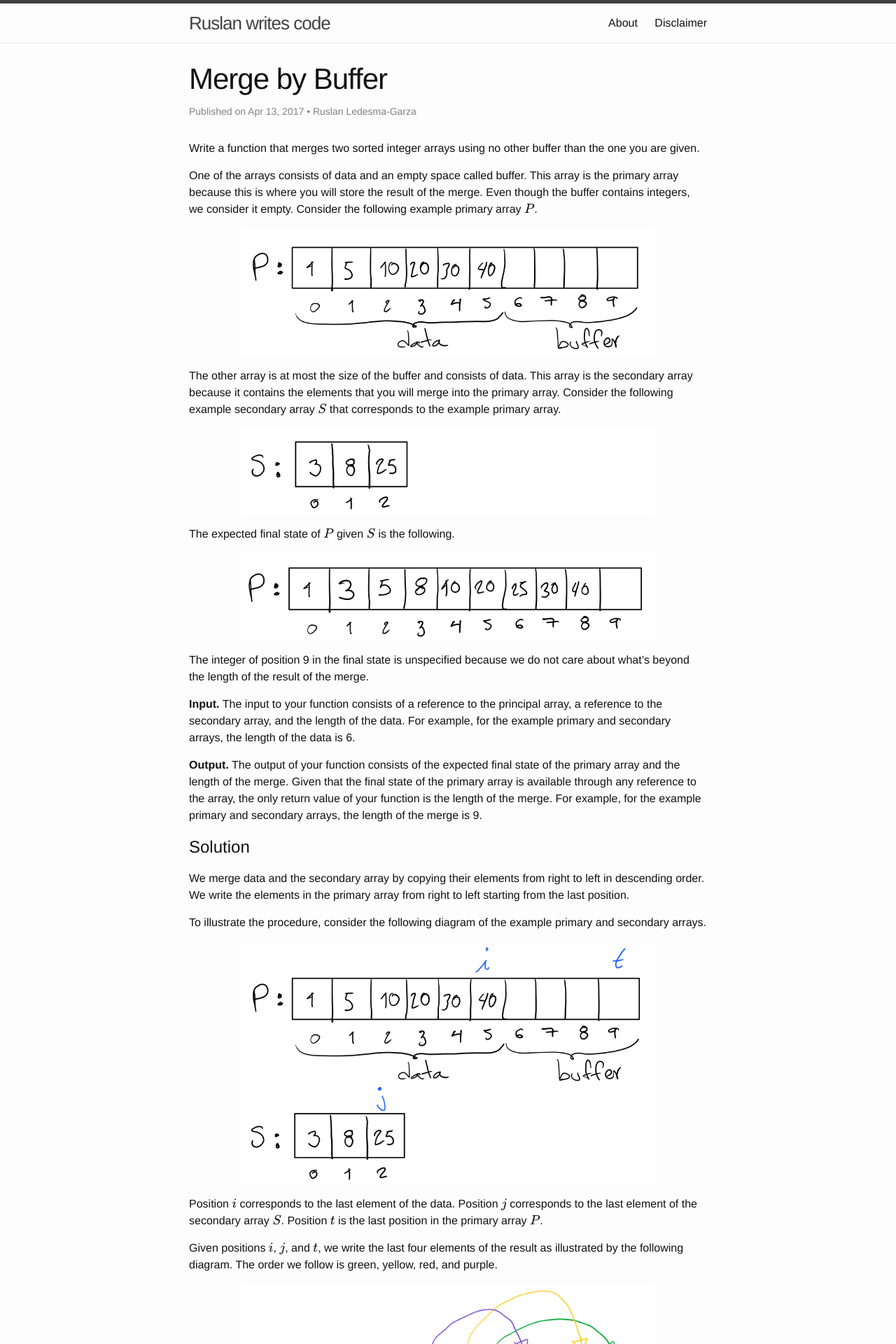
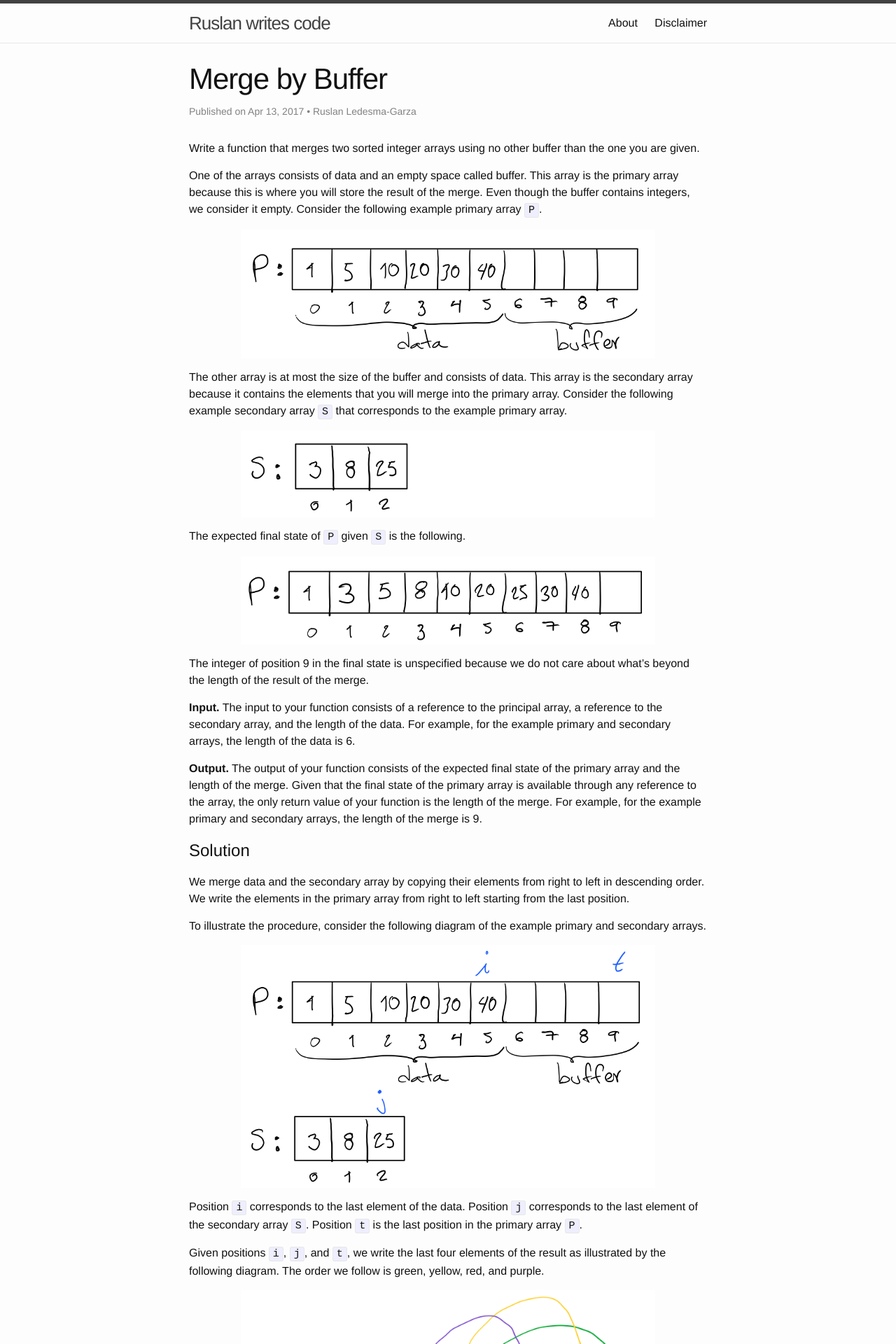
Before and after one commit to mrrusof/mrrusof.github.io, a Jekyll site: the page built from _posts/2017-04-13-merge-by-buffer.markdown, in a window 1280 px wide. Shown: the top 1920 px of the page at 70% size. Built offline with Jekyll 4.4.1, drawn with Linux system fonts in a browser that asks for light colours; formulas are drawn with MathJax 3; comment, search, counter and statistics services are not loaded.

Commit message:
Fix formatting.

```diff
--- a/_posts/2017-04-13-merge-by-buffer.markdown
+++ b/_posts/2017-04-13-merge-by-buffer.markdown
@@ -15,7 +15,7 @@ One of the arrays consists of data and an empty space called
 buffer. This array is the primary array because this is where you
 will store the result of the merge. Even though the buffer contains
 integers, we consider it empty.  Consider the following example
-primary array $@P@$.
+primary array `P`.
 
 <img src="/assets/2017.04.13.primary-array.png" alt="Primary Array" style="width:80%; display: block; margin-left: auto; margin-right: auto;" />
 
@@ -23,12 +23,12 @@ primary array $@P@$.
 The other array is at most the size of the buffer and consists of
 data.  This array is the secondary array because it contains the
 elements that you will merge into the primary array.  Consider the
-following example secondary array $@S@$ that corresponds to the example
+following example secondary array `S` that corresponds to the example
 primary array.
 
 <img src="/assets/2017.04.13.secondary-array.png" alt="Secondary Array" style="width:80%; display: block; margin-left: auto; margin-right: auto;" />
 
-The expected final state of $@P@$ given $@S@$ is the following.
+The expected final state of `P` given `S` is the following.
 
 <img src="/assets/2017.04.13.expected-primary.png" alt="Expected Primary" style="width:80%; display: block; margin-left: auto; margin-right: auto;" />
 
@@ -92,11 +92,11 @@ example primary and secondary arrays.
 
 <img src="/assets/2017.04.13.positions.png" alt="Positions of last elements and tail of buffer" style="width:80%; display: block; margin-left: auto; margin-right: auto;" />
 
-Position $@i@$ corresponds to the last element of the data.  Position
-$@j@$ corresponds to the last element of the secondary array $@S@$.  Position
-$@t@$ is the last position in the primary array $@P@$.
+Position `i` corresponds to the last element of the data.  Position
+`j` corresponds to the last element of the secondary array `S`.  Position
+`t` is the last position in the primary array `P`.
 
-Given positions $@i@$, $@j@$, and $@t@$, we write the last four elements of
+Given positions `i`, `j`, and `t`, we write the last four elements of
 the result as illustrated by the following diagram.  The order we
 follow is green, yellow, red, and purple.
 
@@ -104,12 +104,12 @@ follow is green, yellow, red, and purple.
 
 For the rest of the result, we continue with the merge of data and the
 secondary array in descending order.  In doing so, we overwrite
-positions 1 to 5 of the primary array $@P@$.
+positions 1 to 5 of the primary array `P`.
 
 <img src="/assets/2017.04.13.the-rest.png" alt="Writing of the rest of the elements of the result" style="width:80%; display: block; margin-left: auto; margin-right: auto;" />
 
 After the merge, we shift the result to the right and thus obtain the
-following final state of $@P@$.
+following final state of `P`.
 
 <img src="/assets/2017.04.13.result.png" alt="The final state of the primary array" style="width:80%; display: block; margin-left: auto; margin-right: auto;" />
 
```
